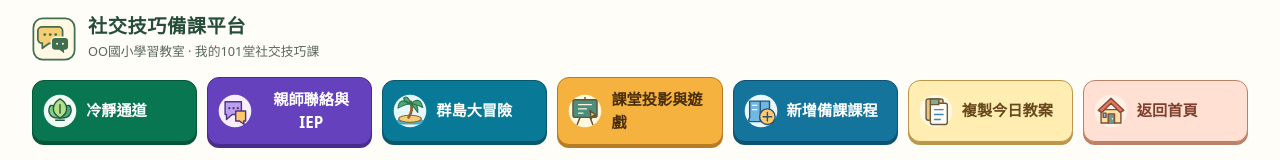
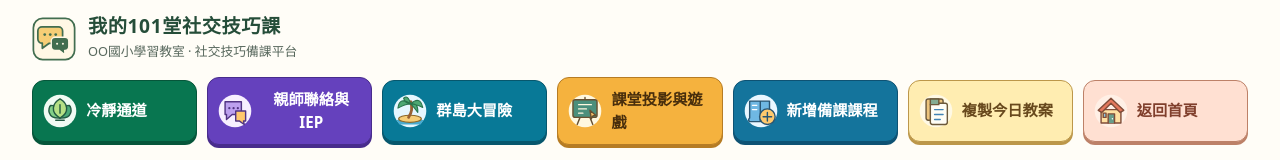
Before and after one commit to evatsai0108/my-101-social-skills, a website: page 備課平台/index.html in a window 1280 px wide. Shown: the top 160 px of the page. Drawn offline with Linux system fonts and the light colour scheme; no server answers; a small style sheet from the web is missing.

Commit message:
fix: 調整備課平台頁首主標題與副標題

```diff
--- a/備課平台/index.html
+++ b/備課平台/index.html
@@ -22,8 +22,8 @@
       <div class="brand">
         <img class="brand-icon" src="favicon.svg" width="44" height="44" alt="">
         <div class="brand-text">
-          <h1>社交技巧備課平台</h1>
-          <p>OO國小學習教室 · 我的101堂社交技巧課</p>
+          <h1>我的101堂社交技巧課</h1>
+          <p>OO國小學習教室 · 社交技巧備課平台</p>
         </div>
       </div>
       <nav class="header-actions main-menu" aria-label="主選單">
```
